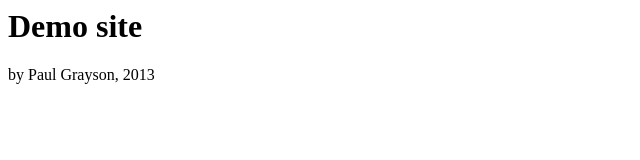
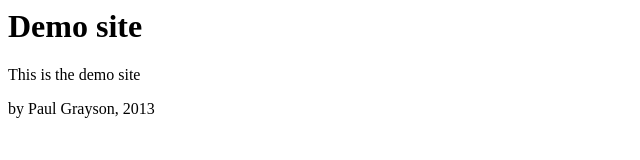
Before and after one commit to pdg137/git-demo-site, a plain HTML site: page index.html in a window 1280 px wide. Shown: the whole page, without its empty margins (0-640 px from the left). Drawn offline with Linux system fonts and the light colour scheme.

Commit message:
added a description

```diff
--- a/index.html
+++ b/index.html
@@ -6,6 +6,8 @@
 
 <h1>Demo site</h1>
 
+<p>This is the demo site</p>
+
 <p>by Paul Grayson, 2013</p>
 
 </body>
```
